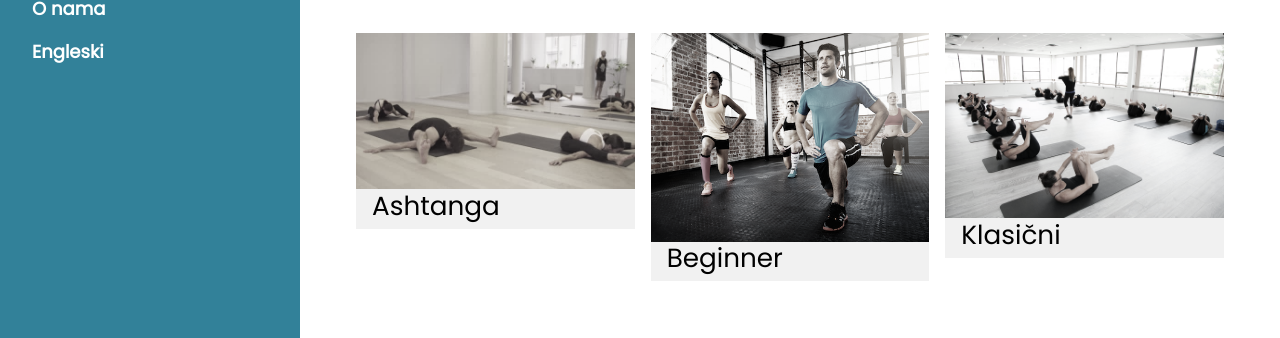
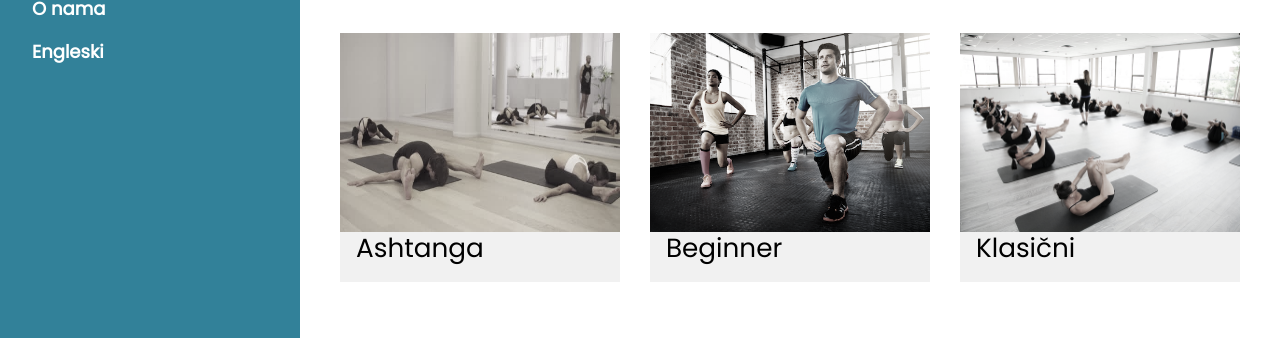
Before and after one commit to ds998/VD-Projekat, a plain HTML site: page projekat/index.html in a window 1280 px wide. Shown: the part 462-800 px from the top of the page. Drawn offline with nearby package versions, Linux system fonts and the light colour scheme.

Commit message:
ispravljena galerija na pocetnoj strani

```diff
--- a/projekat/index.html
+++ b/projekat/index.html
@@ -148,20 +148,20 @@ body {font-size:16px;}
     </div>
   </div>
 
-  <div class="w3-row-padding w3-grayscale" style="padding-top: 30px !important;
+  <div class="row w3-grayscale" style="padding-top: 30px !important;
   padding-bottom: 30px !important;">
-    <div class="w3-col m4 w3-margin-bottom">
-      <div class="w3-light-grey" id="first">
+    <div class="col-4 w3-margin-bottom galerija">
+      <div class="w3-light-grey" id="first" style="height: 100%;">
 
       </div>
     </div>
-    <div class="w3-col m4 w3-margin-bottom">
-      <div class="w3-light-grey" id="second">
+    <div class="col-4 w3-margin-bottom galerija">
+      <div class="w3-light-grey" id="second"  style="height: 100%;">
 
       </div>
     </div>
-    <div class="w3-col m4 w3-margin-bottom">
-      <div class="w3-light-grey" id="third">
+    <div class="col-4 w3-margin-bottom galerija">
+      <div class="w3-light-grey" id="third"  style="height: 100%;">
 
       </div>
     </div>
@@ -262,9 +262,9 @@ body {font-size:16px;}
         }
       }
 
-    $("#first").html("<a href="+arr[0]+".html><img src='assets/"+img_arr[name_arr.indexOf(arr[0])]+".jpg' style='width:100%;'></a><div class='new_grey'><div class='w3-container'><h3>"+display_arr[name_arr.indexOf(arr[0])]+"</h3></div></div>");
-    $("#second").html("<a href="+arr[1]+".html><img src='assets/"+img_arr[name_arr.indexOf(arr[1])]+".jpg' style='width:100%;'></a><div class='new_grey'><div class='w3-container'><h3>"+display_arr[name_arr.indexOf(arr[1])]+"</h3></div></div>");
-    $("#third").html("<a href="+arr[2]+".html><img src='assets/"+img_arr[name_arr.indexOf(arr[2])]+".jpg' style='width:100%;'></a><div class='new_grey'><div class='w3-container'><h3>"+display_arr[name_arr.indexOf(arr[2])]+"</h3></div></div>");
+    $("#first").html("<a href="+arr[0]+".html><img src='assets/"+img_arr[name_arr.indexOf(arr[0])]+".jpg' style='width:100%;height:80%;'></a><div class='new_grey'><div class='w3-container'><h3>"+display_arr[name_arr.indexOf(arr[0])]+"</h3></div></div>");
+    $("#second").html("<a href="+arr[1]+".html><img src='assets/"+img_arr[name_arr.indexOf(arr[1])]+".jpg' style='width:100%;height:80%;'></a><div class='new_grey'><div class='w3-container'><h3>"+display_arr[name_arr.indexOf(arr[1])]+"</h3></div></div>");
+    $("#third").html("<a href="+arr[2]+".html><img src='assets/"+img_arr[name_arr.indexOf(arr[2])]+".jpg' style='width:100%;height:80%;'></a><div class='new_grey'><div class='w3-container'><h3>"+display_arr[name_arr.indexOf(arr[2])]+"</h3></div></div>");
 
   });
   </script>
```
